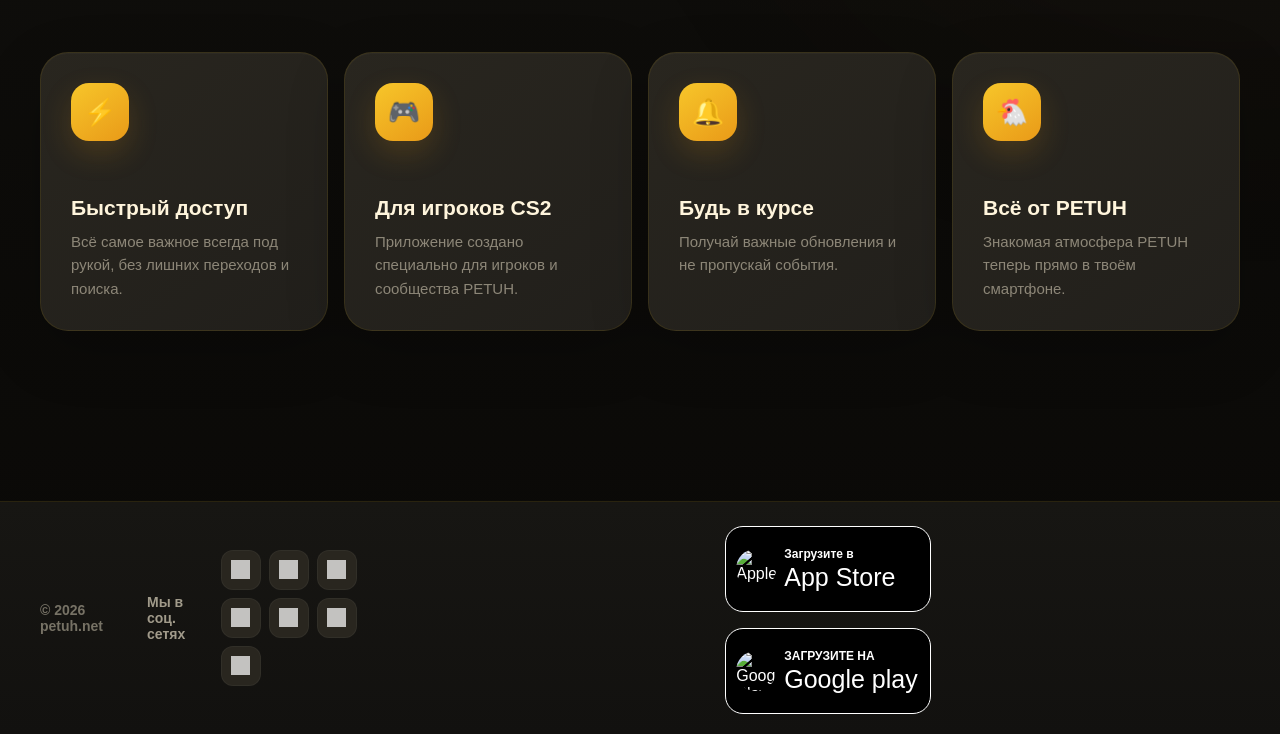
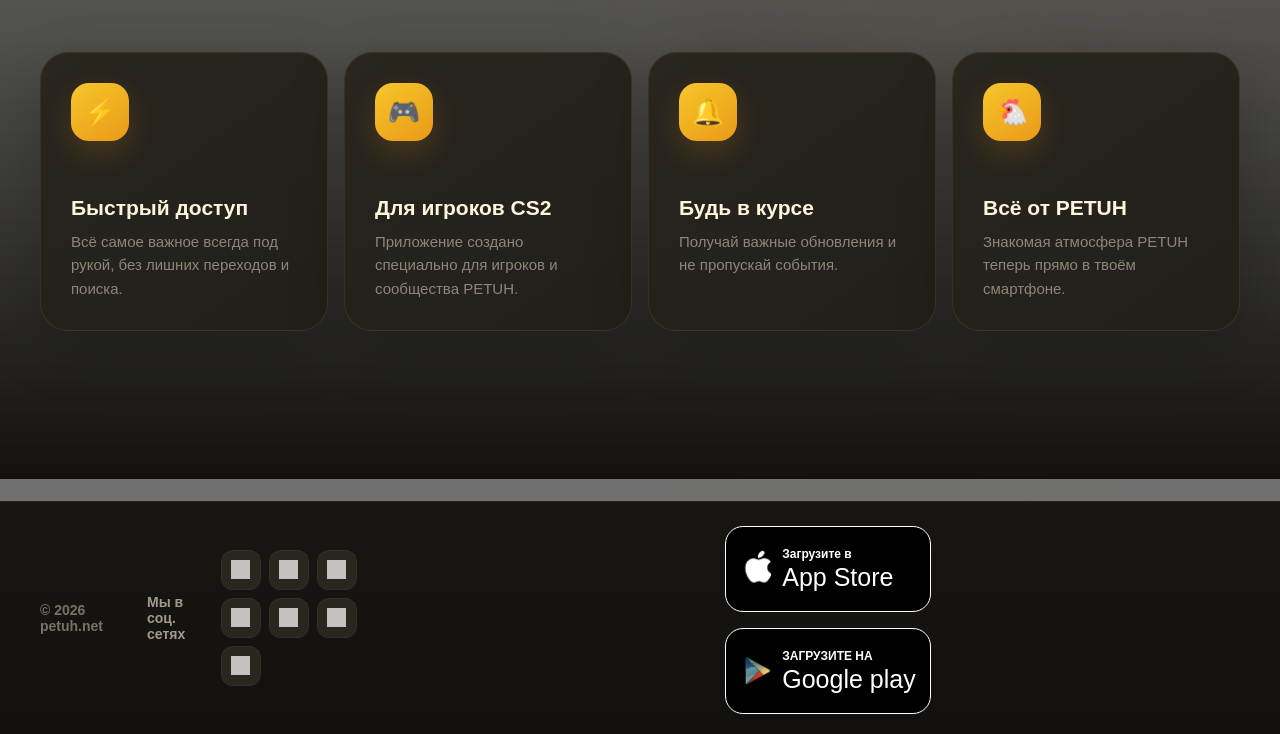
Before and after one commit to Fantom19/petuh-app, a plain HTML site: page index.html in a window 1280 px wide. Shown: the part 1121-1855 px from the top of the page. Drawn offline with Linux system fonts and the light colour scheme; the site is published under a folder, as on GitHub Pages, so addresses that start at the root find nothing; grey boxes are pictures that could not be loaded.

Commit message:
Update image paths to relative URLs in index.html

```diff
--- a/index.html
+++ b/index.html
@@ -41,7 +41,7 @@
             rgba(245, 166, 20, 0.05),
             transparent 35%
         ),
-        url("/images/petuh_baground.png");
+        url("./images/petuh_baground.png");
 
     background-size: cover;
     background-position: center top;
@@ -2151,7 +2151,7 @@ body.modal-open {
         rel="noopener noreferrer"
         class="app-badge"
     >
-        <img src="/images/apple_logo_ref.png" class="app-logo apple-logo" alt="Apple">
+        <img src="./images/apple_logo_ref.png" class="app-logo apple-logo" alt="Apple">
 
         <div class="app-text">
             <span>Загрузите в</span>
@@ -2166,7 +2166,7 @@ body.modal-open {
         rel="noopener noreferrer"
         class="app-badge"
     >
-        <img src="/images/google_play_logo_ref.png" class="app-logo play-logo" alt="Google Play">
+        <img src="./images/google_play_logo_ref.png" class="app-logo play-logo" alt="Google Play">
 
         <div class="app-text">
             <span>ЗАГРУЗИТЕ НА</span>
```
